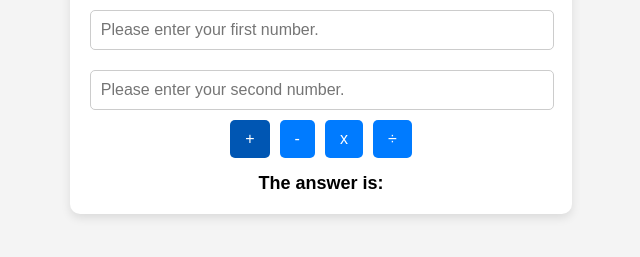
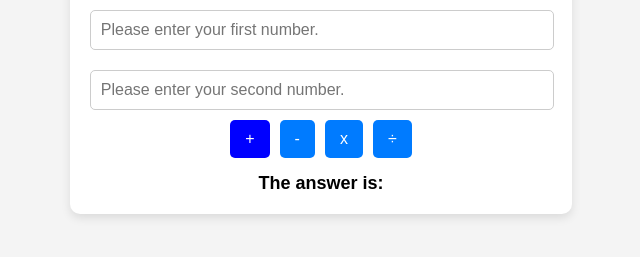
Before and after one commit to shinkouu/Web-Calculator, a website with bundled scripts: page htdocs/index.html in a window 1280 px wide. In both pictures the pointer is over the button 568 px from the left and 481 px from the top of the page. Shown: the part 343-600 px from the top of the page, without its empty margins (319-959 px from the left). Built offline with nearby package versions, Linux system fonts and the light colour scheme.

Commit message:
fixed css

```diff
--- a/htdocs/css/styles.css
+++ b/htdocs/css/styles.css
@@ -1,7 +1,6 @@
 /* Created by Kevin Pham on 03.04.2025 */
 
-body
-{
+body {
     font-family: Arial, sans-serif;
     display: flex;
     justify-content: center;
@@ -10,16 +9,14 @@ body
     background-color: #f4f4f4;
     margin: 0;
 }
-.calculator
-{
+.calculator {
     background: white;
     padding: 20px;
     border-radius: 10px;
     box-shadow: 0px 4px 10px rgba(0, 0, 0, 0.1);
     text-align: center;
 }
-input
-{
+input {
     width: calc(100% - 20px);
     padding: 10px;
     margin: 10px 0;
@@ -27,15 +24,13 @@ input
     border-radius: 5px;
     font-size: 16px;
 }
-.buttons
-{
+.buttons {
     display: flex;
     flex-wrap: wrap;
     gap: 10px;
     justify-content: center;
 }
-button
-{
+button {
     padding: 10px 15px;
     border: none;
     border-radius: 5px;
@@ -45,12 +40,10 @@ button
     font-size: 16px;
     transition: background 0.3s;
 }
-button:hover
-{
-    background-color: #0056b3;
+button:hover {
+    background-color: blue;
 }
-.result
-{
+.result {
     margin-top: 15px;
     font-size: 18px;
     font-weight: bold;
```
